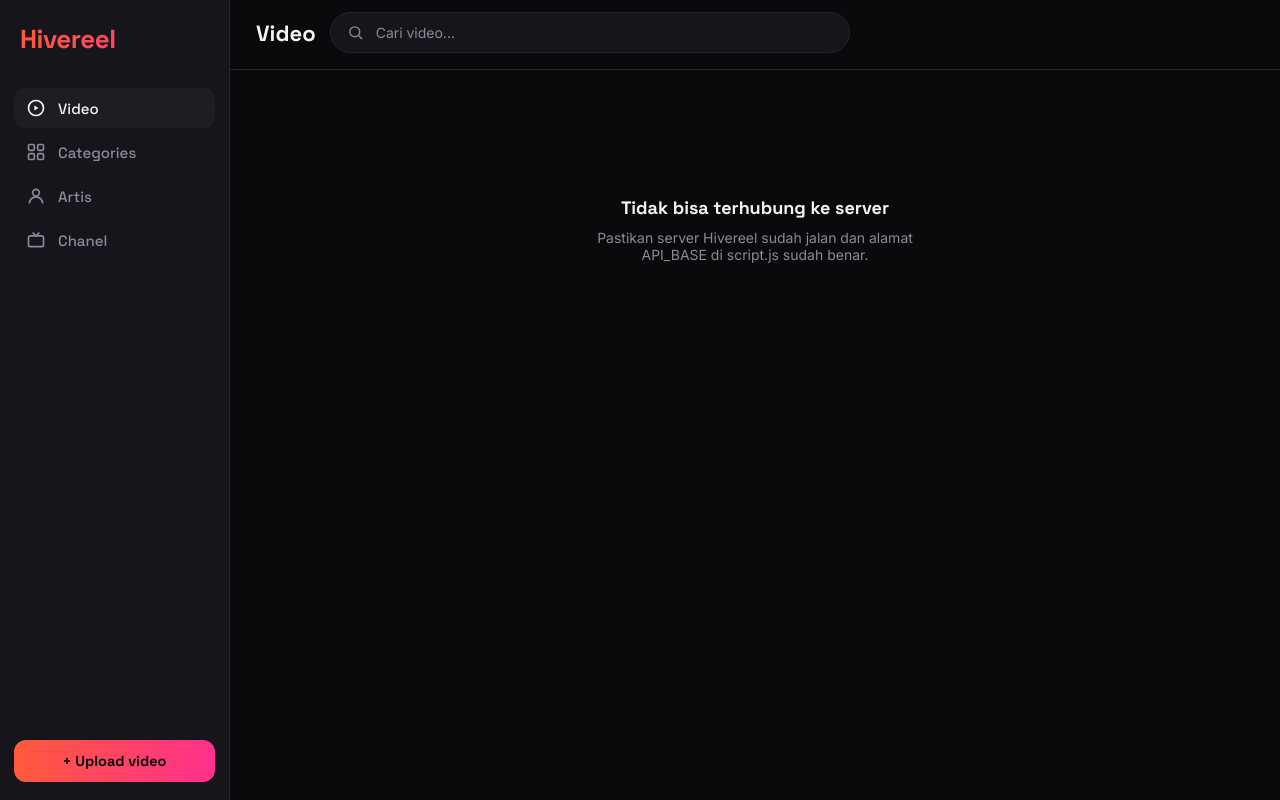
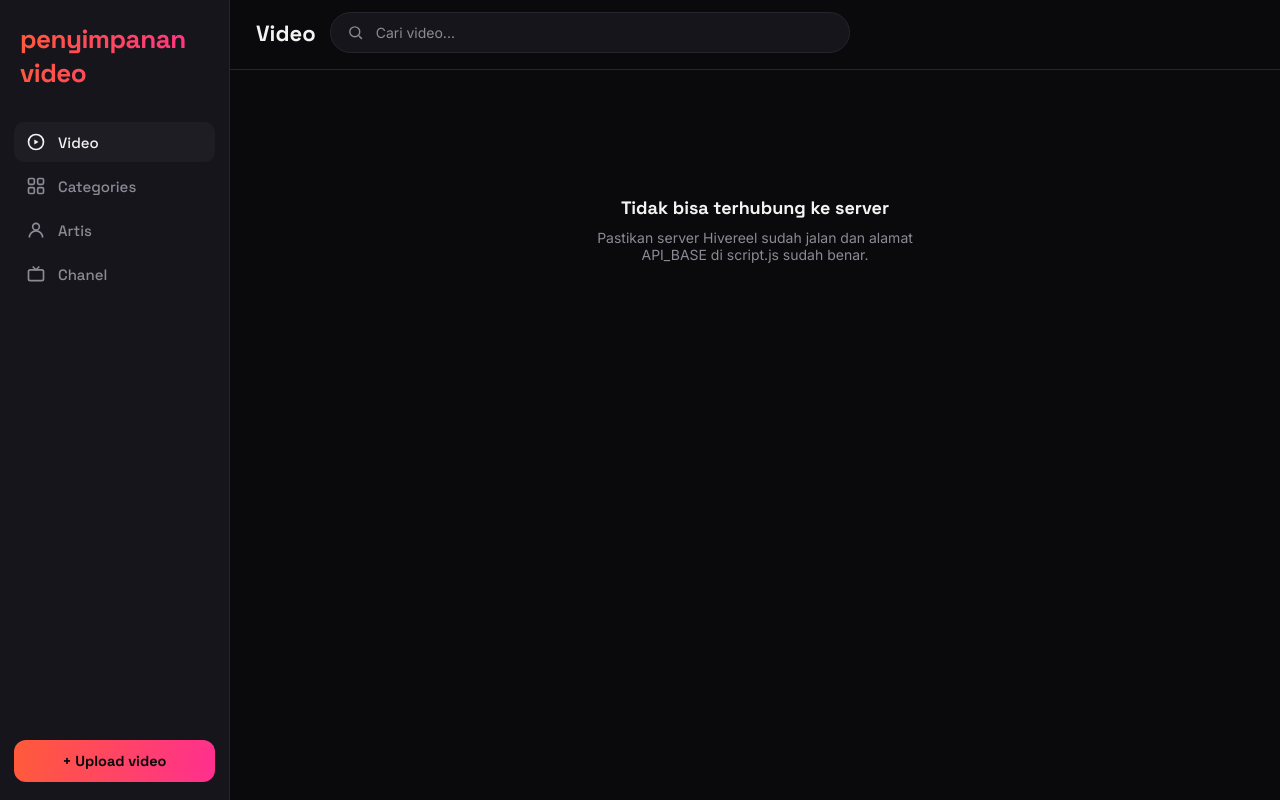
Before and after one commit to fiksnip-collab/snippp, a website: page index.html in a window 1280 px wide. Drawn offline with Linux system fonts and the light colour scheme; no server answers.

Commit message:
Update index.html

```diff
--- a/index.html
+++ b/index.html
@@ -3,7 +3,7 @@
 <head>
 <meta charset="UTF-8">
 <meta name="viewport" content="width=device-width, initial-scale=1.0, viewport-fit=cover">
-<title>Hivereel</title>
+<title>Penyimpanan video</title>
 <link rel="preconnect" href="https://fonts.googleapis.com">
 <link rel="preconnect" href="https://fonts.gstatic.com" crossorigin>
 <link href="https://fonts.googleapis.com/css2?family=Space+Grotesk:wght@500;700&family=Inter:wght@400;500;600&display=swap" rel="stylesheet">
@@ -12,7 +12,7 @@
 <body>
 
 <aside class="sidebar" id="sidebar">
-  <div class="brand">Hivereel</div>
+  <div class="brand">penyimpanan video</div>
   <div class="nav-group">
     <button class="nav-item active" data-page="videos">
       <svg viewBox="0 0 24 24" fill="none" stroke="currentColor" stroke-width="2"><circle cx="12" cy="12" r="9"/><path d="M10 9l5 3-5 3z" fill="currentColor" stroke="none"/></svg>
```
